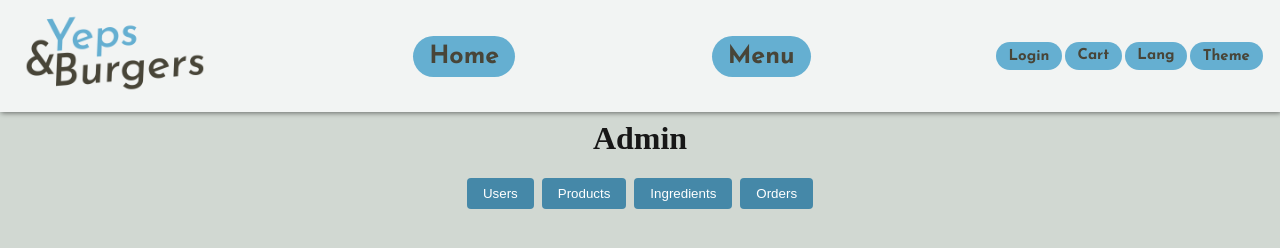
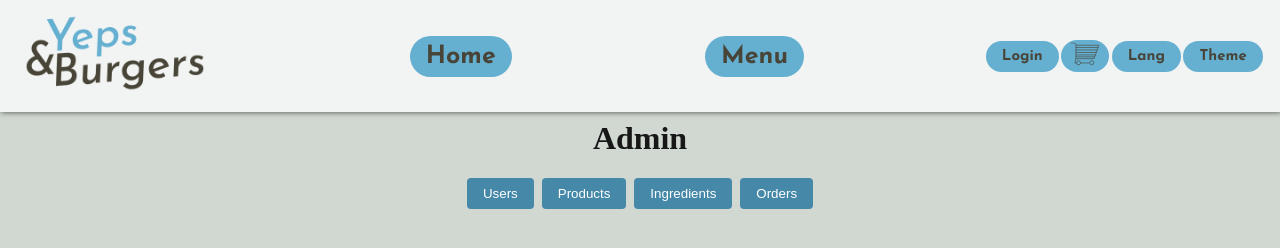
Before and after one commit to teemueka/burgerpage, a website with bundled scripts: page page/admin/admin.html in a window 1280 px wide. Built offline with nearby package versions, Linux system fonts and the light colour scheme; no server answers.

Commit message:
add cart picture

```diff
--- a/page/default.css
+++ b/page/default.css
@@ -99,13 +99,45 @@ main{
   background-color: var(--highlight);
   text-decoration: none;
   font-weight: bold;
-  padding: 0.5vw 1vw 0.5vw 1vw;
+  padding: 0.5rem 1rem 0.5rem 1rem;
   border-radius: 10vw;
   margin: 0.1vw;
   scale: 1;
   font-size: 15px;
   font-family: "Josefin Sans", sans-serif;
+
 }
+
+#cartNav{
+  font-size: 0;
+  position: relative;
+  display: flex;
+}
+
+#cartNav span{
+  z-index: 1;
+  top: 0.1rem;
+
+}
+#cart-button{
+  top: -8px;
+}
+
+.cart-image{
+  display: flow;
+  position: relative;
+
+  width: 1rem;
+  height: 1rem;
+  color: currentColor;
+
+  scale: 1.8;
+}
+
+.cart-image:hover{
+  color: var(--highlight);
+}
+
 
 
 
--- a/page/default.js
+++ b/page/default.js
@@ -48,13 +48,48 @@ const createHeader = () => {
   navRight.appendChild(loginButton);
 
   const cartDiv = document.createElement('div');
+  cartDiv.id = 'cartNav';
   const cartButton = document.createElement('a');
+  cartButton.id = 'cart-button';
   cartButton.href = '../order/order.html';
-  cartButton.textContent = 'Cart';
+  const cartImage = document.createElement('span');
+  // cartImage.src = '.././media/cart.svg';
+  cartImage.innerHTML = `<svg id="Layer_2" data-name="Layer 2" xmlns="http://www.w3.org/2000/svg" viewBox="0 0 456.24 357.76">
+  <defs>
+    <style>
+      .cls-1 {
+        fill: transparent;
+        stroke-miterlimit: 10;
+        stroke-width: 10px;
+        stroke: currentColor;
+
+      }
+    </style>
+  </defs>
+  <g id="Layer_1-2" data-name="Layer 1">
+    <polygon class="cls-1" stroke="currentColor" points="83.64 254.91 372.11 254.91 449.12 42.02 83.65 42.02 83.64 254.91"/>
+    <line class="cls-1" stroke="currentColor" x1="83.62" y1="116.57" x2="422.15" y2="116.57"/>
+    <line class="cls-1" stroke="currentColor" x1="83.63" y1="77.37" x2="436.33" y2="77.37"/>
+    <line class="cls-1" stroke="currentColor" x1="83.63" y1="156.11" x2="407.85" y2="156.11"/>
+    <line class="cls-1" stroke="currentColor" x1="83.62" y1="195.33" x2="394.74" y2="195.33"/>
+    <line class="cls-1" stroke="currentColor" x1="83.62" y1="225.62" x2="381.1" y2="225.62"/>
+    <circle class="cls-1" stroke="currentColor" cx="125.96" cy="320.71" r="32.05"/>
+    <circle class="cls-1" stroke="currentColor" cx="334.91" cy="320.71" r="32.05"/>
+    <polyline class="cls-1" stroke="currentColor" points="83.62 254.91 66.83 323 93.91 323"/>
+    <line class="cls-1" stroke="currentColor" x1="157.92" y1="323" x2="299.74" y2="323"/>
+    <path class="cls-1" stroke="currentColor" d="m86.43,42.02c-.11-.72-17.23-31.12-17.25-31.13-9.33-6.28-19.66-6.1-39.62-5.75-12.15.21-22.1,1.48-28.76,2.56"/>
+  </g>
+</svg>
+`;
+  cartImage.alt = 'Cart';
+  cartImage.className = 'cart-image';
+  cartButton.appendChild(cartImage);
+
   const cartAmout = document.createElement('span');
   cartAmout.id = 'cart-amount';
   cartDiv.appendChild(cartAmout);
   cartDiv.appendChild(cartButton);
+
   navRight.appendChild(cartDiv);
 
   const languageDropdown = document.createElement('div');
```
Also changed, not shown: page/media/cart.svg (added).
